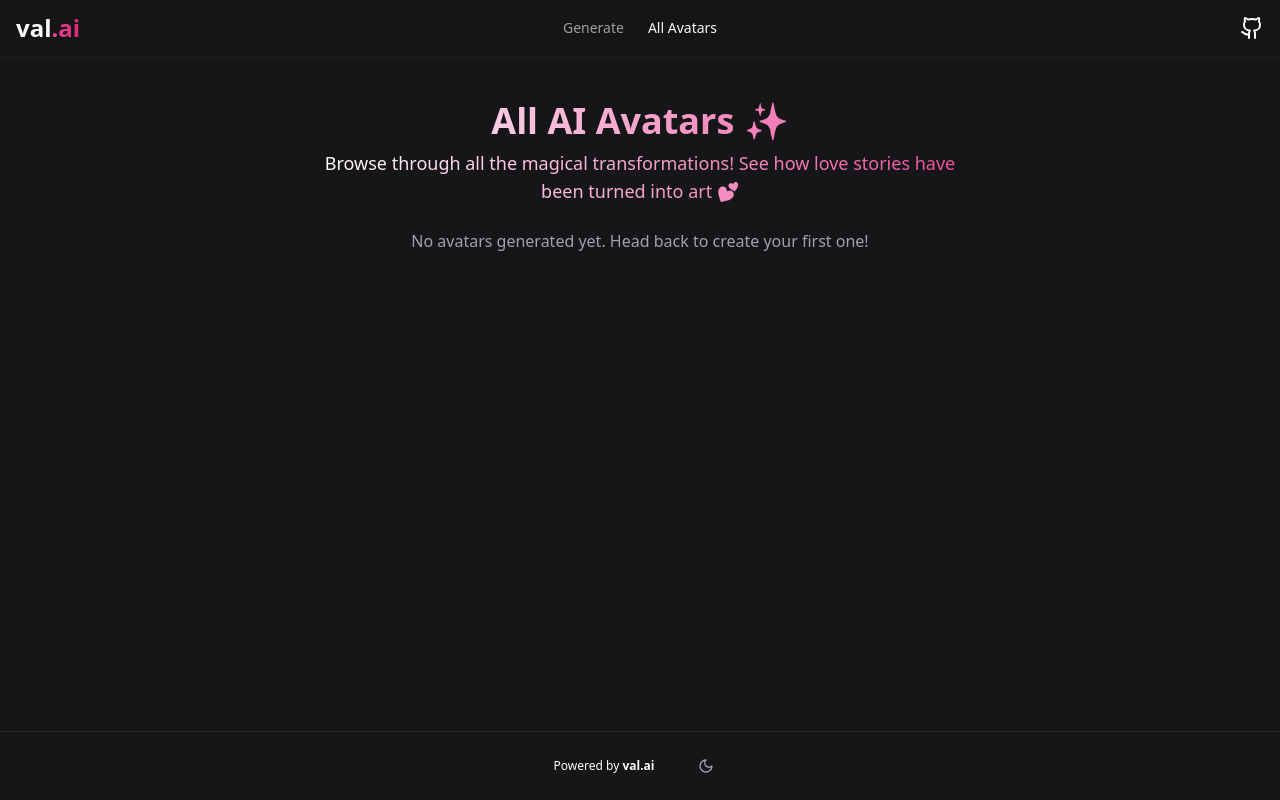
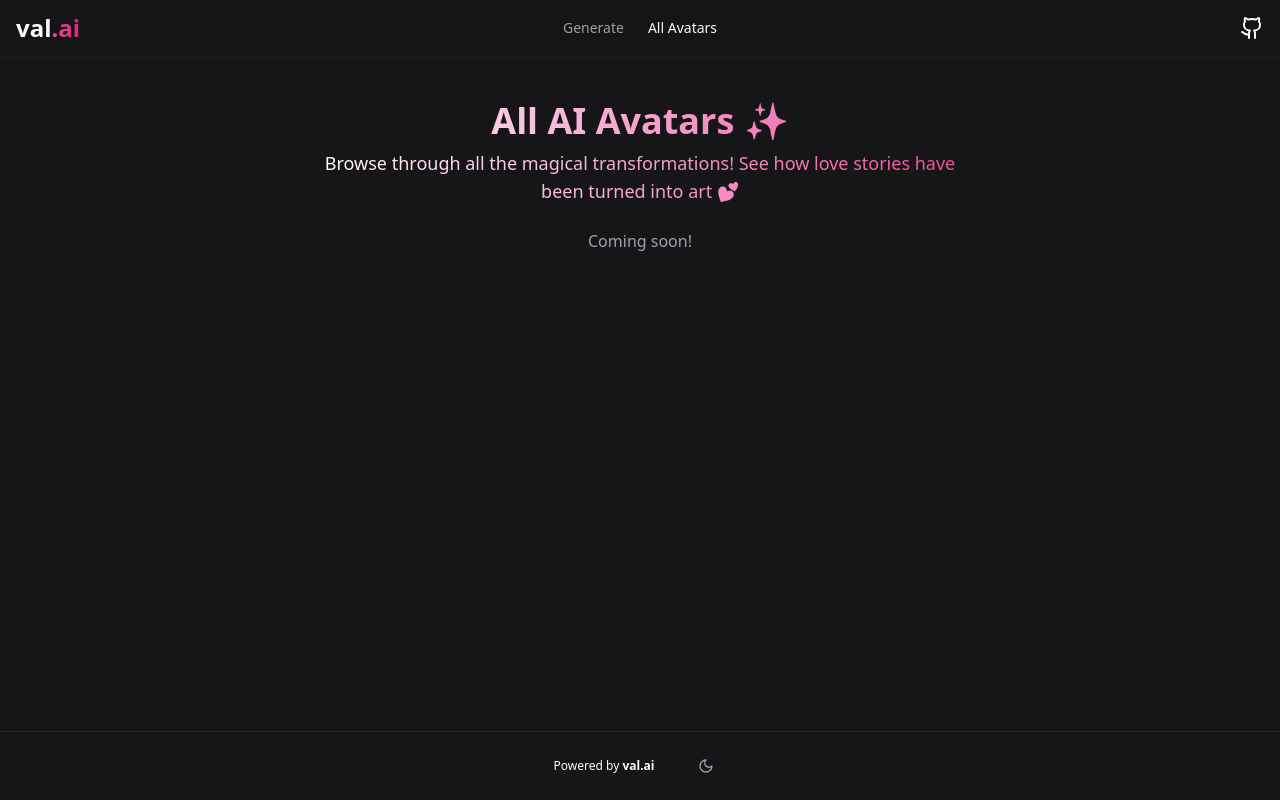
Before and after one commit to kinyichukwu/val-ai, a Next.js app: page /all-avatars in a window 1280 px wide. Built offline with nearby package versions, Linux system fonts and the light colour scheme.

Commit message:
Update placeholder message for avatar generation page

```diff
--- a/app/all-avatars/page.tsx
+++ b/app/all-avatars/page.tsx
@@ -20,7 +20,7 @@ export default function AllAvatars() {
             {/* TODO: Add avatar grid here */}
             <div className="grid grid-cols-2 md:grid-cols-3 gap-4">
               <p className="text-muted-foreground text-center col-span-full">
-                No avatars generated yet. Head back to create your first one!
+                Coming soon!
               </p>
             </div>
           </div>
```
